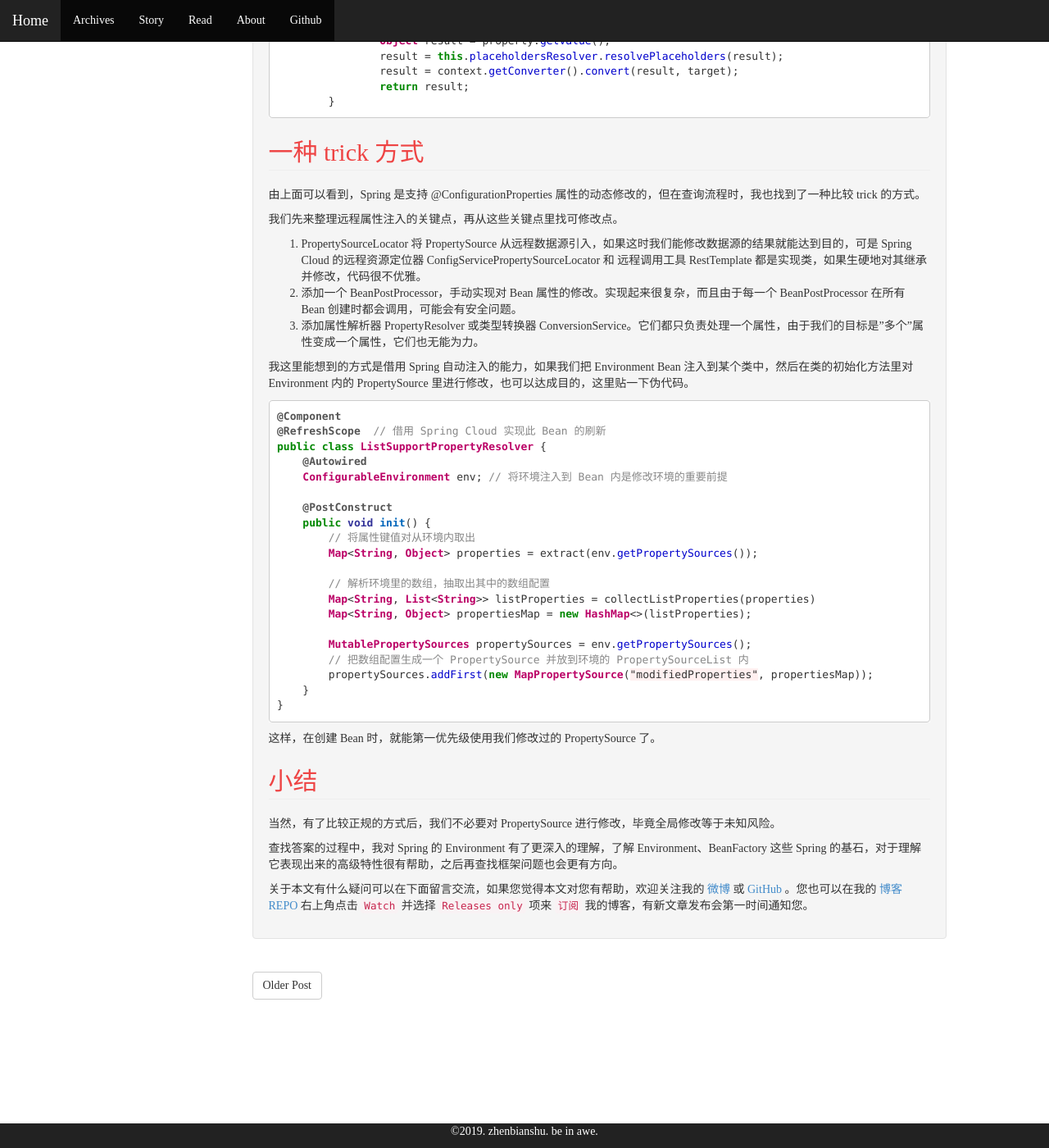
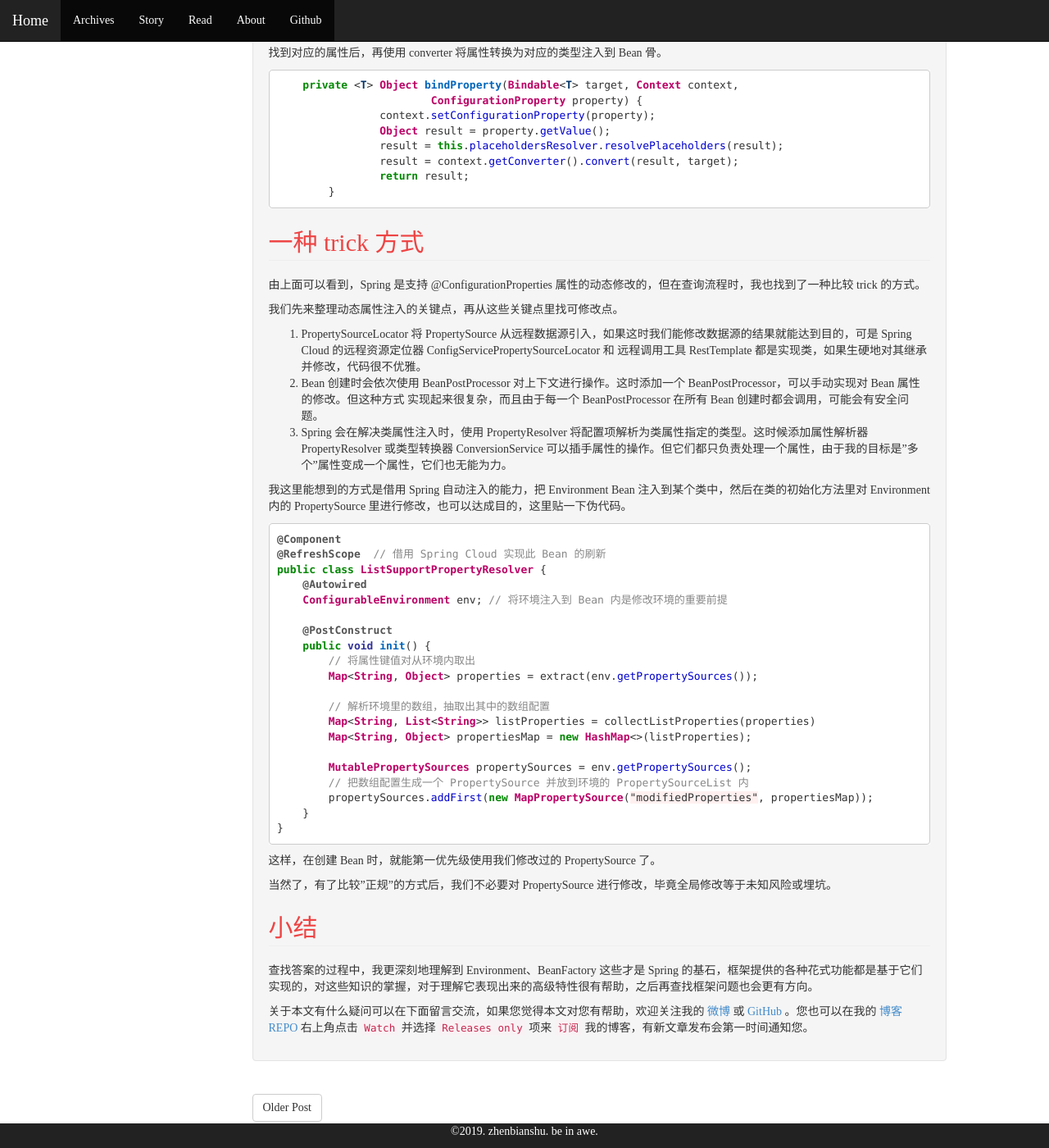
Before and after one commit to zhenbianshu/zhenbianshu.github.io, a Jekyll site: the page built from _posts/2019-06-18-spring_cloud_properties_and_spring_environment.md, in a window 1280 px wide and 1400 px high, scrolled down 2983 px. Shown: the whole window at 82% size. Built offline with Jekyll 4.4.1, drawn with Linux system fonts in a browser that asks for light colours; comment, search, counter and statistics services are not loaded; some of the changed text lies outside the part shown.

Commit message:
make sentences more smooth;

````diff
--- a/_posts/2019-06-18-spring_cloud_properties_auto_load.md
+++ b/_posts/2019-06-18-spring_cloud_properties_and_spring_environment.md
@@ -1,8 +1,8 @@
 ---
 layout: post
-title: "Spring Cloud 的配置管理"
+title: "从 Spring 的环境到 Spring Cloud 的配置"
 category: blog
-tags: [Java, Spring Cloud, config, Properties]
+tags: [Java, Spring Cloud, Config, Environment]
 date: 2019-06-18 08:00:06 +0800
 comments: true
 ---
@@ -11,7 +11,7 @@
 ---
 不知不觉，web 开发已经进入 "微服务"、"分布式" 的时代，致力于提供通用 Java 开发解决方案的 Spring 自然不甘人后，提出了 Spring Cloud 来扩大 Spring 在微服务方面的影响，也取得了市场的认可，在我们的业务中也有应用。
 
-前些天，我在一个需求中也遇到了 spring cloud 的相关问题。我们在用的是 Spring Cloud 的 config 模块，它是用来支持分布式配置的，原来单机应用在使用了 Spring Cloud 之后，可以支持配置的动态修改和重新加载，原来我们使用第三方存储配置，自己在业务代码里使用轮询并实现配置的重新加载，Spring Cloud 将其抽离为框架，并很好的融入到 Spring 原有的配置和 Bean 模块内。
+前些天，我在一个需求中也遇到了 spring cloud 的相关问题。我们在用的是 Spring Cloud 的 config 模块，它是用来支持分布式配置的，原来单机配置在使用了 Spring Cloud 之后，可以支持第三方存储配置和配置的动态修改和重新加载，自己在业务代码里实现配置的重新加载，Spring Cloud 将整个流程抽离为框架，并很好的融入到 Spring 原有的配置和 Bean 模块内。
 
 虽然在解决需求问题时走了些弯路，但也借此机会了解了 Spring Cloud 的一部分，抽空总结一下问题和在查询问题中了解到的知识，分享出来让再遇到此问题的同学少踩坑吧。
 
@@ -72,12 +72,24 @@
 
 从 `ConfigClientProperties` 这个配置类我们可以看得出来，它也为远程配置预设了用户名密码等安全控制选项，还有 label 用来区分服务池等配置。
 
-#### 配置刷新
+#### scope 配置刷新
 远程配置有了，接下来就是对变化的监测和基于配置变化的刷新。
 
 Spring Cloud 提供了 `ContextRefresher` 来帮助我们实现环境的刷新，其主要逻辑在 `refreshEnvironment` 方法和 `scope.refreshAll()` 方法，我们分开来看。
 
-首先是 refreshEnvironment 方法。
+我们先来看 spring cloud 支持的 scope.refreshAll 方法。
+
+```java
+    public void refreshAll() {
+		super.destroy();
+		this.context.publishEvent(new RefreshScopeRefreshedEvent());
+	}
+```
+scope.refreshAll 则更"野蛮"一些，直接销毁了 scope，并发布了一个 RefreshScopeRefreshedEvent 事件，scope 的销毁会导致 scope 内（被 RefreshScope 注解）所有的 bean 都会被销毁。而这些被强制设置为 lazyInit 的 bean 再次创建时，也就完成了新配置的重新加载。
+
+
+#### ConfigurationProperties 配置刷新
+然后再回过头来看 refreshEnvironment 方法。
 
 ```java
 Map<String, Object> before = extract(this.context.getEnvironment().getPropertySources());
@@ -102,17 +114,11 @@
 ```
 可以看到它的处理逻辑，就是把其内部存储的 `ConfigurationPropertiesBeans` 依次执行销毁逻辑，再执行初始化逻辑实现属性的重新绑定。
 
-再来看 scope 的刷新方法：
+这里可以知道，Spring Cloud 在进行配置刷新时是考虑过 ConfigurationProperties 的，经过测试，在 ContextRefresher 刷新上下文后，ConfigurationProperties 注解类的属性是会进行动态刷新的。
 
-```java
-    public void refreshAll() {
-		super.destroy();
-		this.context.publishEvent(new RefreshScopeRefreshedEvent());
-	}
-```
-scope.refreshAll 则更"野蛮"一些，直接销毁了 scope，并发布了一个 RefreshScopeRefreshedEvent 事件，scope 的销毁会导致 scope 内（被 RefreshScope 注解）所有的 bean 都会被销毁。而这些被强制设置为 lazyInit 的 bean 再次创建时，也就完成了新配置的重新加载。
+测试一次就解决的事情，感觉有些白忙活了。。不过既然查到这里了，就再往下深入一些。
 
-## Bean 的创建与 Bean 的关系。
+## Bean 的创建与环境
 ---
 接着我们再来看一下，环境里的属性都是怎么在 Bean 创建时被使用的。
 
@@ -150,13 +156,13 @@
 ---
 由上面可以看到，Spring 是支持 @ConfigurationProperties 属性的动态修改的，但在查询流程时，我也找到了一种比较 trick 的方式。
 
-我们先来整理远程属性注入的关键点，再从这些关键点里找可修改点。
+我们先来整理动态属性注入的关键点，再从这些关键点里找可修改点。
 
 1. PropertySourceLocator 将 PropertySource 从远程数据源引入，如果这时我们能修改数据源的结果就能达到目的，可是 Spring Cloud 的远程资源定位器 ConfigServicePropertySourceLocator 和 远程调用工具 RestTemplate 都是实现类，如果生硬地对其继承并修改，代码很不优雅。
-2. 添加一个 BeanPostProcessor，手动实现对 Bean 属性的修改。实现起来很复杂，而且由于每一个 BeanPostProcessor 在所有 Bean 创建时都会调用，可能会有安全问题。
-3. 添加属性解析器 PropertyResolver 或类型转换器 ConversionService。它们都只负责处理一个属性，由于我们的目标是"多个"属性变成一个属性，它们也无能为力。
+2. Bean 创建时会依次使用 BeanPostProcessor 对上下文进行操作。这时添加一个 BeanPostProcessor，可以手动实现对 Bean 属性的修改。但这种方式 实现起来很复杂，而且由于每一个 BeanPostProcessor 在所有 Bean 创建时都会调用，可能会有安全问题。
+3. Spring 会在解决类属性注入时，使用 PropertyResolver 将配置项解析为类属性指定的类型。这时候添加属性解析器 PropertyResolver 或类型转换器 ConversionService 可以插手属性的操作。但它们都只负责处理一个属性，由于我的目标是"多个"属性变成一个属性，它们也无能为力。
 
-我这里能想到的方式是借用 Spring 自动注入的能力，如果我们把 Environment Bean 注入到某个类中，然后在类的初始化方法里对 Environment 内的 PropertySource 里进行修改，也可以达成目的，这里贴一下伪代码。
+我这里能想到的方式是借用 Spring 自动注入的能力，把 Environment Bean 注入到某个类中，然后在类的初始化方法里对 Environment 内的 PropertySource 里进行修改，也可以达成目的，这里贴一下伪代码。
 
 ```java
 @Component
@@ -182,10 +188,10 @@
 ```
 这样，在创建 Bean 时，就能第一优先级使用我们修改过的 PropertySource 了。
 
+当然了，有了比较"正规"的方式后，我们不必要对 PropertySource 进行修改，毕竟全局修改等于未知风险或埋坑。
+
 ## 小结
 ---
-当然，有了比较正规的方式后，我们不必要对 PropertySource 进行修改，毕竟全局修改等于未知风险。
-
-查找答案的过程中，我对 Spring 的 Environment 有了更深入的理解，了解 Environment、BeanFactory 这些 Spring 的基石，对于理解它表现出来的高级特性很有帮助，之后再查找框架问题也会更有方向。
+查找答案的过程中，我更深刻地理解到 Environment、BeanFactory 这些才是 Spring 的基石，框架提供的各种花式功能都是基于它们实现的，对这些知识的掌握，对于理解它表现出来的高级特性很有帮助，之后再查找框架问题也会更有方向。
 
 {{ site.article.summary }}
````
